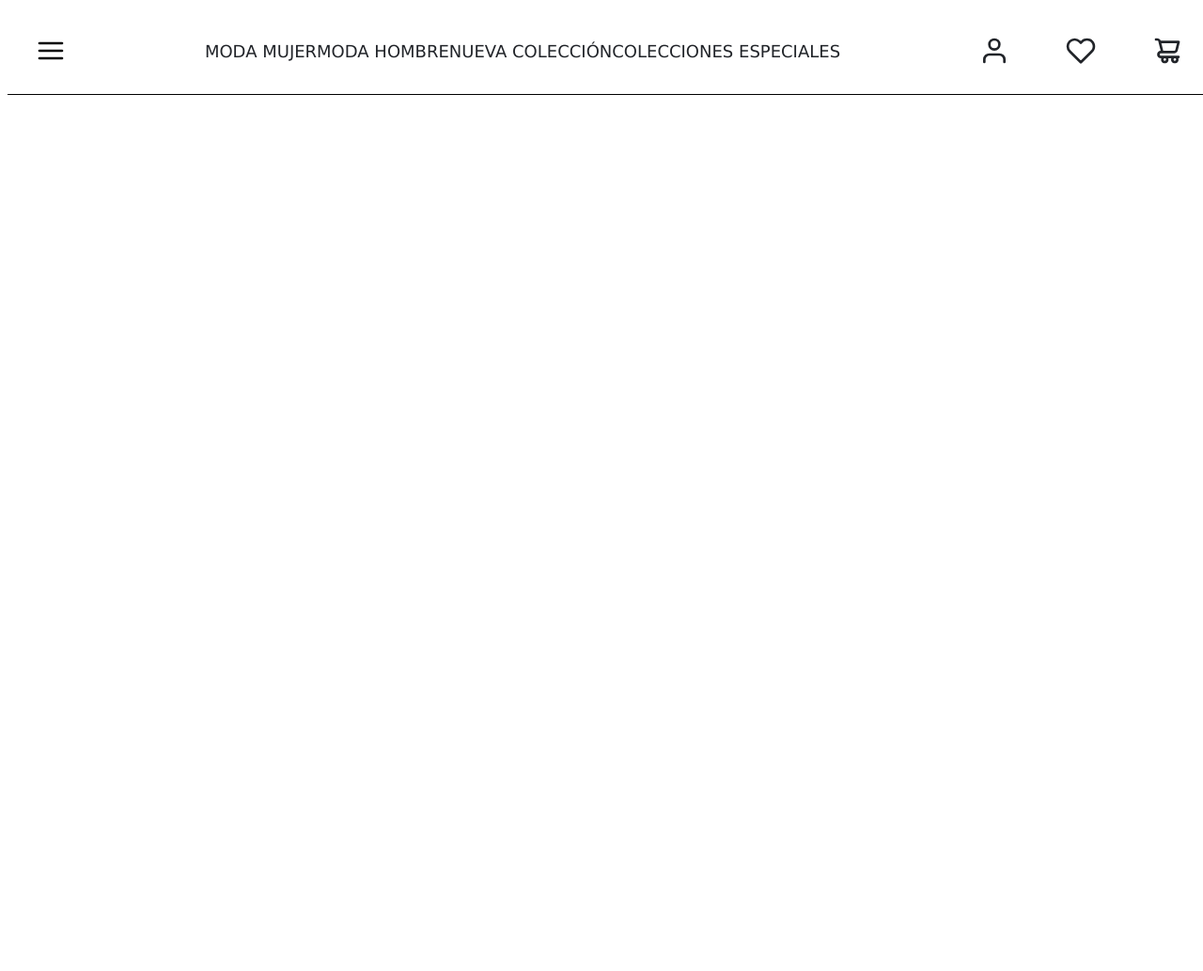
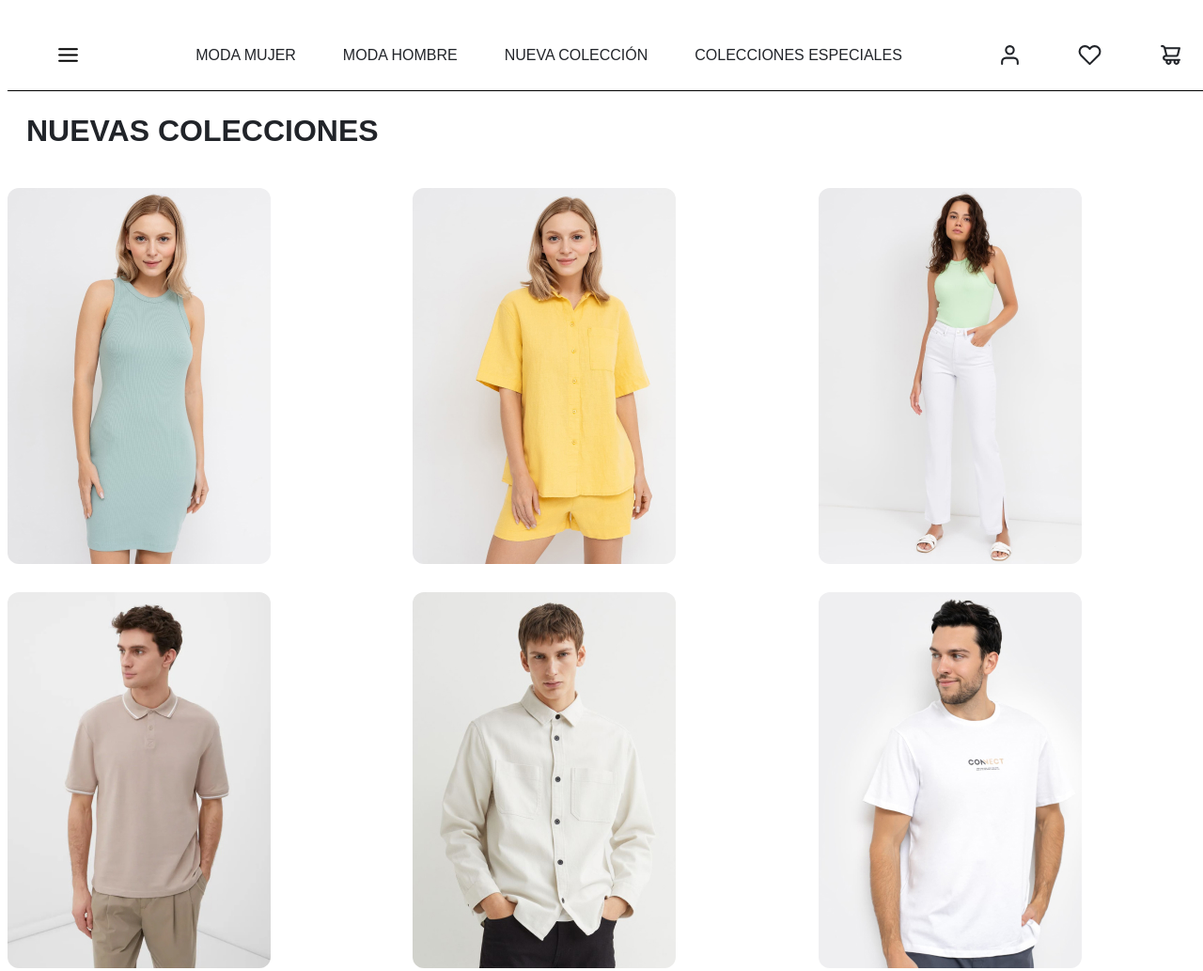
Before and after one commit to Ccota1990/Modulo-1-bootcamp, a plain HTML site: page web-html/src/EjercicioWeb.html in a window 1280 px wide. Shown: the top 1033 px of the page at 94% size. Drawn offline with Linux system fonts and the light colour scheme.

Commit message:
añadimos las imagenes del catalogo

```diff
--- a/web-html/src/EjercicioWeb.html
+++ b/web-html/src/EjercicioWeb.html
@@ -7,22 +7,40 @@
     <link rel="stylesheet" href="./styles/style.css">
 </head>
 <body>
+    <main style="max-width: 1280px;">
         <nav class="barra-menu">
+            <div class="imagenes-acordeon">
                 <img class="icon-menu" src="../Images/icon-menu-burguer.svg" alt="Icono de menu" title="Menu">
+            </div>
             <div class="texto-menu">
-            <p> MODA MUJER </p>
-            <P> MODA HOMBRE </P>
-            <P> NUEVA COLECCIÓN </P>
-            <P> COLECCIONES ESPECIALES </P>
+                <p class="texto-cabecera"> MODA MUJER </p>
+                <p class="texto-cabecera"> MODA HOMBRE </p>
+                <P class="texto-cabecera"> NUEVA COLECCIÓN </P>
+                <P class="texto-cabecera"> COLECCIONES ESPECIALES </P>
             </div>
             <div class="imagenes-menu">
                 <img class="icon-menu" src="../Images/icon-user.svg" alt="Icono de usuario" title="Usuario">
                 <img class="icon-menu" src="../Images/icon-heart.svg" alt="Icono de favoritos" title="Favoritos">
                 <img class="icon-menu" src="../Images/icon-shopping-cart.svg" alt="Icono de cesta" title="Cesta">
             </div>
+        </nav>
+        <header class="titulo">
+            <h1> NUEVAS COLECCIONES </h1>
+        </header>
 
-    </div>
-</nav>
+        <section class="catalogo">
+            <img class="fotos-catalogo" src="../Images/image-1.jpg" alt="">
+            <img class="fotos-catalogo" src="../Images/image-2.jpg" alt="">
+            <img class="fotos-catalogo" src="../Images/image-3.jpg" alt="">
+            <img class="fotos-catalogo" src="../Images/image-4.jpg" alt="">
+            <img class="fotos-catalogo" src="../Images/image-5.jpg" alt="">
+            <img class="fotos-catalogo" src="../Images/image-6.jpg" alt="">
+        </section>
+
+        <footer>
+
+        </footer>
+    </main>
 <div style="height: 5000px;">
 </body>
 </html>
--- a/web-html/src/styles/style.css
+++ b/web-html/src/styles/style.css
@@ -1,64 +1,98 @@
 :root{
     --primary: #212429;
     --secondary: #ffffff;
-    --accent: red;
-    width: 920px;
+
+}
+
+@import url('https://fonts.googleapis.com/css2?family=Montserrat&display=swap');
+@import url('https://fonts.googleapis.com/css2?family=Montserrat:wght@700&display=swap');
+
+body {
+    font-family: 'Montserrat', sans-serif;
+    max-width: 1280px;
 }
 
 .barra-menu {
     position: fixed;
     width: 100%;
+    height: 75px;
     display: flex;
     color: var(--primary);
     border-block-end: 1px solid black;
     justify-content: space-between;
+    max-width: 1280px;
+    font-size: 16px;
+}
 
+.imagenes-acordeon{
+    width: 10%;
+    display: flex;
+    justify-content: center;
 }
 
 .texto-menu {
     display: flex;
     align-items: center;
-
 }
 
 .texto-cabecera{
     display: flex;
-    padding-inline-start: 70px;
+    padding: 0px 25px;
 }
 
 .imagenes-menu{
    display: flex;
     justify-content: space-around;
+    width: 20%;
+}
+
+.icon-menu{
+    width: 25px;
+}
+
+@media (max-width: 920px) {
+    .texto-menu{
+        display: none;
+
+    }
+    .imagenes-menu{
+        display: none;
+    }
+    .barra-menu{
+        justify-content: center;
+    }
+}
+
+h1{
+    font-size: 32px;
+    color: var(--primary);
+}
+
+.titulo{
+    position: relative;
+    top:100px;
+    margin: 20px;
+}
+
+.catalogo {
+    position: relative;
+    top:120px;
+    margin: auto;
+    display: grid;
+    grid-template-columns: repeat(3, 1fr);
+    gap: 30px;
+}
+
+.fotos-catalogo{
+    border-radius: 12px;
+}
+
+
+footer{
+    font-size: 16px;
 
 }
 
-.icon-menu{
-    width: 32px;
-    margin: 30px;
-}
-
-
-
-
-
-
-
-
-body {
-
-    font-size: 18px;
-    font-family:'Lucida Sans', 'Lucida Sans Regular', 'Lucida Grande', 'Lucida Sans Unicode', Geneva, Verdana, sans-serif;
-
-}
-
-h1{
-    color: red;
-}
-
-.title {
-    color: blueviolet;
-
-}
  button {
     background-color: var(--primary);
     color: var(--secondary);
@@ -72,14 +106,10 @@ button:hover {
 
 }
 
-
-
 .container {
     width: 100%;
     display: flex;
     flex-wrap: wrap;
-
-
 }
 
 .element {
```
Also changed, not shown: web-html/Images/image-1.jpg (added), web-html/Images/image-2.jpg (added), web-html/Images/image-3.jpg (added), web-html/Images/image-4.jpg (added), web-html/Images/image-5.jpg (added), web-html/Images/image-6.jpg (added). Lines whose indentation alone changed are shown as unchanged.
